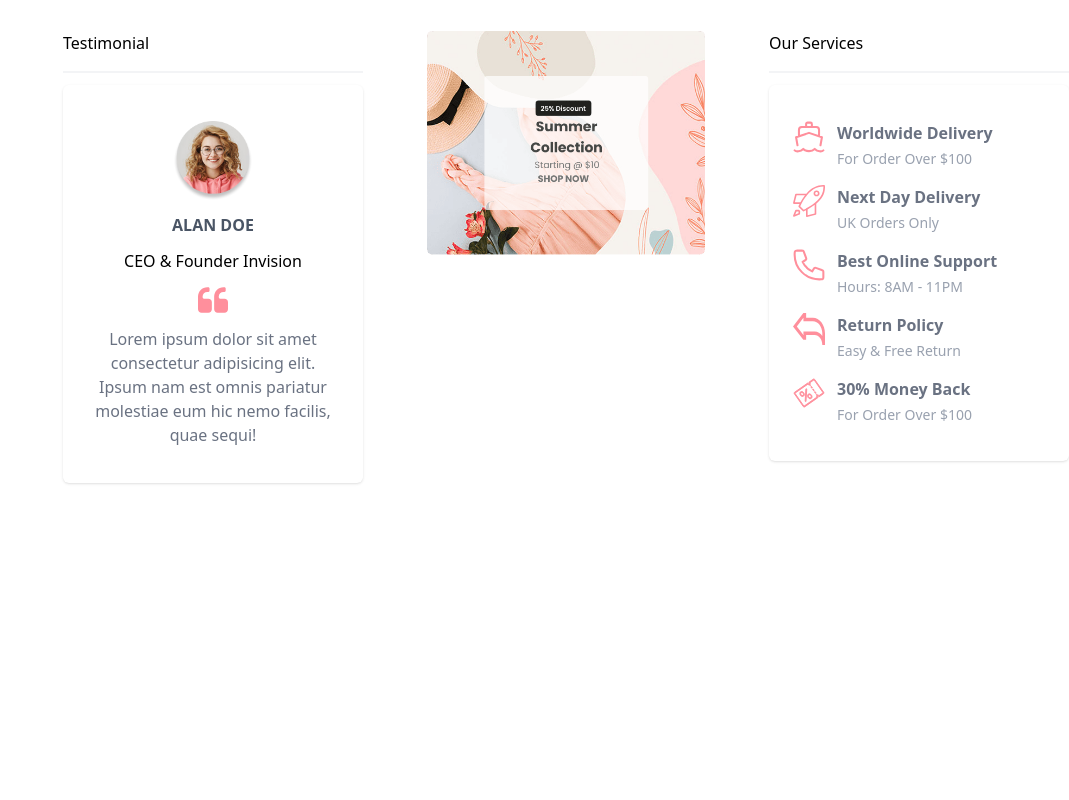
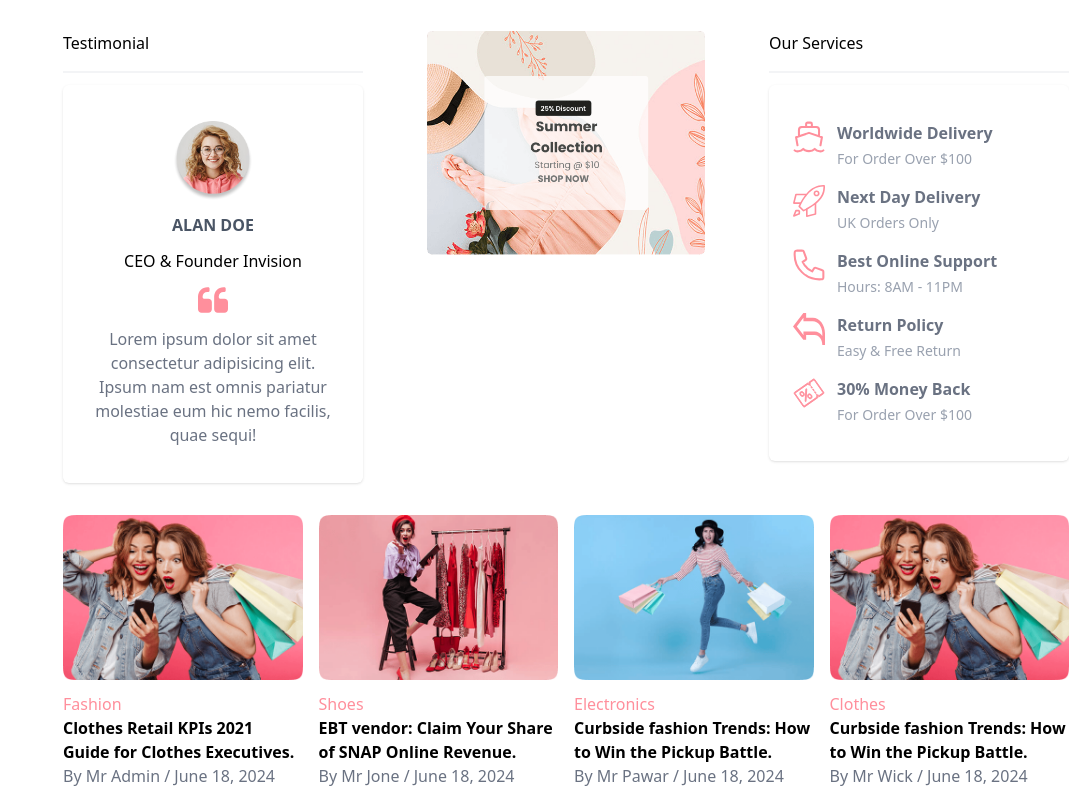
Before and after one commit to zahranoori1996/zarashop, a React (Vite) app: page / in a window 1280 px wide. Shown: the part 3130-3930 px from the top of the page, without its empty margins (211-1280 px from the left). Before the commit the page ends 3625 px from the top, so only its background shows below. Built offline with nearby package versions, Linux system fonts and the light colour scheme.

Commit message:
completed Article Component

```diff
--- /dev/null
+++ b/src/components/Article/Article.tsx
@@ -0,0 +1,25 @@
+import React from 'react'
+import { Link } from 'react-router-dom'
+interface IArticle {
+    path: string
+    imageUrl : string;
+    type: string;
+    title: string;
+    author: string;
+    date: string;
+}
+function Article({path,imageUrl,type,title,author,date}:IArticle) {
+  return (
+    <Link className='flex flex-col' to={path}>
+      <img src={imageUrl} alt="" />
+      <p className='text-[#ff8f9c] pt-3'>{type}</p>
+      <h3 className='font-bold line-clamp-2'>{title}</h3>
+      <div className='text-gray-500'>
+        <span>{author} / </span>
+        <span>{date}</span>
+      </div>
+    </Link>
+  )
+}
+
+export default Article
--- /dev/null
+++ b/src/components/Articles/Articles.tsx
@@ -0,0 +1,43 @@
+import React from "react";
+import Article from "../Article/Article";
+
+function Articles() {
+  return (
+    <div className="flex gap-4">
+      <Article
+        path="/"
+        imageUrl="./src/assets/images/article-fashion.png"
+        type="Fashion"
+        title="Clothes Retail KPIs 2021 Guide for Clothes Executives."
+        author="By Mr Admin"
+        date="June 18, 2024"
+      />
+      <Article
+        path="/"
+        imageUrl="./src/assets/images/article-shoes.png"
+        type="Shoes"
+        title="EBT vendor: Claim Your Share of SNAP Online Revenue."
+        author="By Mr Jone"
+        date="June 18, 2024"
+      />
+      <Article
+        path="/"
+        imageUrl="./src/assets/images/article-electronics.png"
+        type="Electronics"
+        title="Curbside fashion Trends: How to Win the Pickup Battle."
+        author="By Mr Pawar"
+        date="June 18, 2024"
+      />
+      <Article
+        path="/"
+        imageUrl="./src/assets/images/article-fashion.png"
+        type="Clothes"
+        title="Curbside fashion Trends: How to Win the Pickup Battle."
+        author="By Mr Wick"
+        date="June 18, 2024"
+      />
+    </div>
+  );
+}
+
+export default Articles;
--- a/src/components/Main/Main.tsx
+++ b/src/components/Main/Main.tsx
@@ -6,6 +6,7 @@ import BestSeller from "./BestSeller";
 import SuggestedProduct from "./SuggestedProduct";
 import NewProducts from "./NewProducts";
 import CardsBanner from "../CardsBanner/CardsBanner";
+import Articles from "../Articles/Articles";
 
 function Main() {
   return (
@@ -21,6 +22,7 @@ function Main() {
           <SuggestedProduct />
           <NewProducts />
           <CardsBanner/>
+          <Articles />
         </div>
 
       </div>
```
